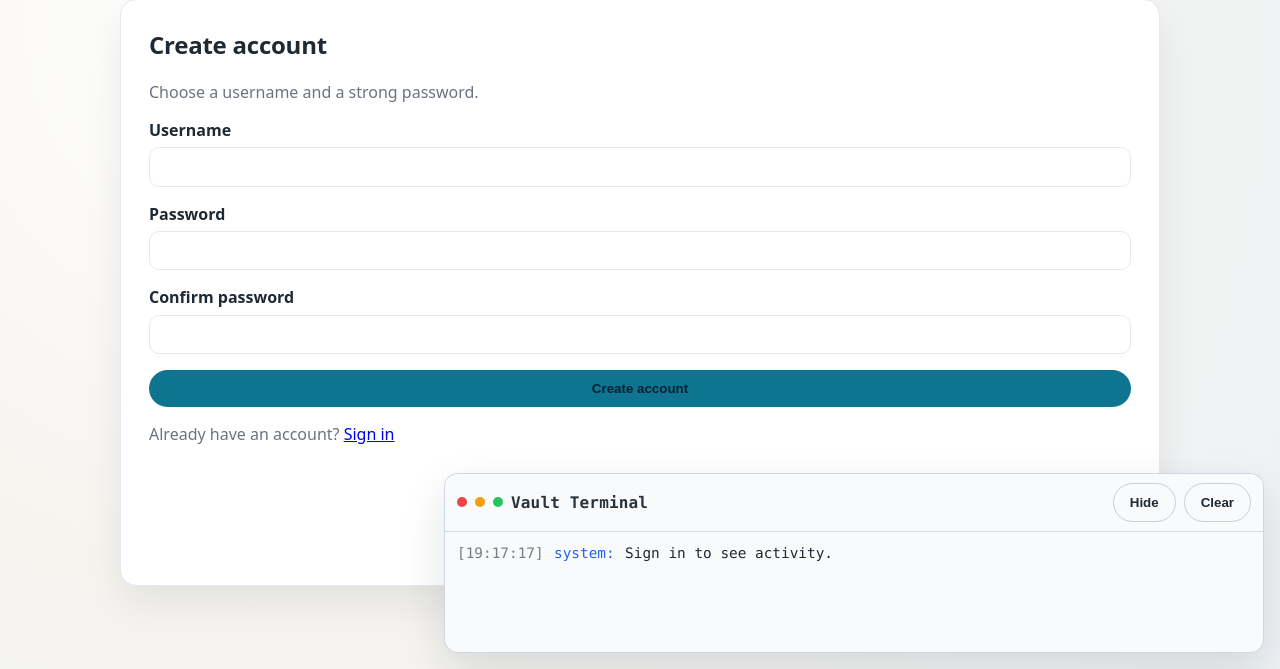
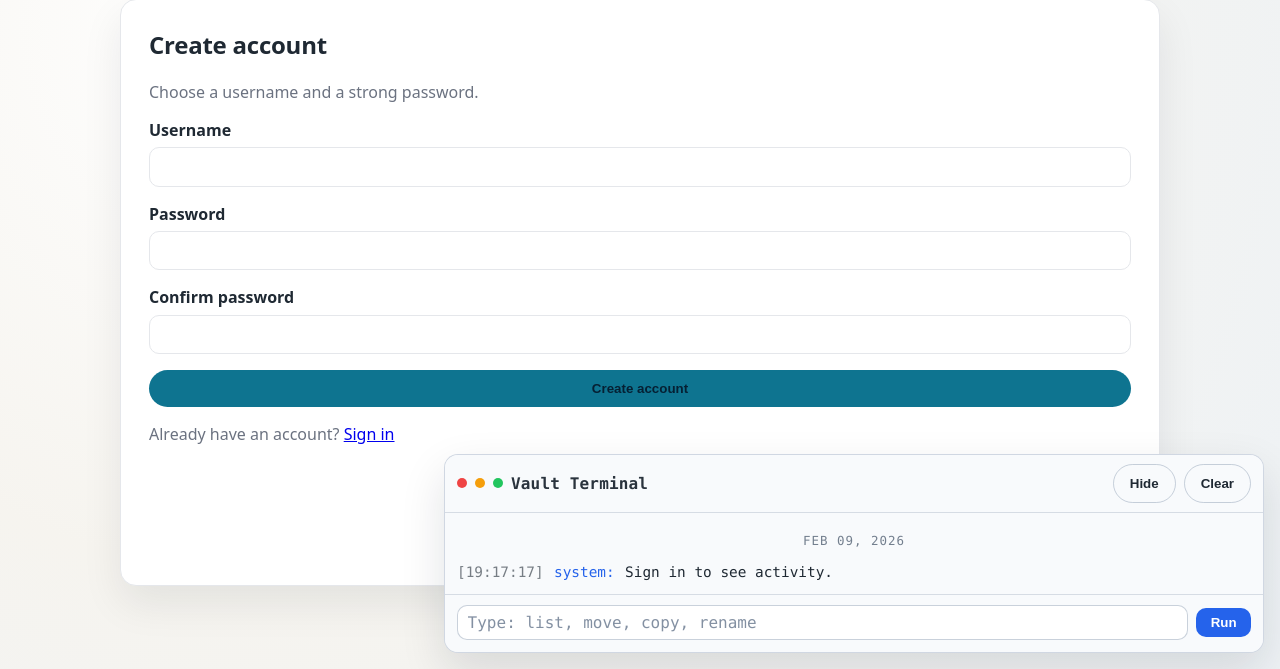
Before and after one commit to NickCarreiro/CNUCapstone, a FastAPI app: page /ui/register in a window 1280 px wide. Shown: the part 131-800 px from the top of the page. Run offline with FastAPI, Linux system fonts and the light colour scheme.

Commit message:
upgrading terminal

```diff
--- a/app/main.py
+++ b/app/main.py
@@ -1,3 +1,5 @@
+import logging
+
 from fastapi import FastAPI
 from fastapi.staticfiles import StaticFiles
 
@@ -6,6 +8,18 @@ from app.db_init import init_db
 from app.routers import auth, files, health, ui
 
 app = FastAPI(title=settings.app_name)
+
+class _AccessFilter(logging.Filter):
+    def filter(self, record: logging.LogRecord) -> bool:
+        args = getattr(record, "args", ())
+        if len(args) >= 3:
+            path = str(args[2])
+            if path.startswith("/ui/activity"):
+                return False
+        return True
+
+
+logging.getLogger("uvicorn.access").addFilter(_AccessFilter())
 
 @app.on_event("startup")
 def _startup():
--- a/static/style.css
+++ b/static/style.css
@@ -599,6 +599,10 @@ body[data-theme="dark"] .tree-file:hover {
   display: none;
 }
 
+.terminal[data-open="0"] .terminal-input {
+  display: none;
+}
+
 .terminal[data-max="1"] {
   left: 12px !important;
   top: 12px !important;
@@ -664,12 +668,64 @@ body[data-theme="dark"] .tree-file:hover {
   border-color: rgba(148, 163, 184, 0.5);
 }
 
+.terminal[data-theme="light"] .terminal-input {
+  background: rgba(248, 250, 252, 0.95);
+  border-top: 1px solid rgba(148, 163, 184, 0.35);
+}
+
+.terminal[data-theme="light"] .terminal-input input {
+  background: #ffffff;
+  border: 1px solid rgba(148, 163, 184, 0.5);
+  color: #1f2933;
+}
+
+.terminal[data-theme="light"] .terminal-input input::placeholder {
+  color: rgba(100, 116, 139, 0.8);
+}
+
 .terminal-body {
   max-height: 280px;
   overflow: auto;
   padding: 0.75rem;
   display: grid;
   gap: 0.3rem;
+}
+
+.terminal-input {
+  display: flex;
+  gap: 0.5rem;
+  align-items: center;
+  padding: 0.6rem 0.75rem 0.75rem;
+  border-top: 1px solid rgba(148, 163, 184, 0.18);
+  background: rgba(15, 23, 42, 0.85);
+}
+
+.terminal-input input {
+  flex: 1;
+  background: rgba(15, 23, 42, 0.6);
+  border: 1px solid rgba(148, 163, 184, 0.35);
+  color: #e2e8f0;
+  padding: 0.45rem 0.6rem;
+  border-radius: 10px;
+  font-family: inherit;
+}
+
+.terminal-input input::placeholder {
+  color: rgba(148, 163, 184, 0.7);
+}
+
+.terminal-input button {
+  border-radius: 10px;
+  background: #2563eb;
+  color: white;
+  border: none;
+  padding: 0.45rem 0.9rem;
+  font-weight: 600;
+  cursor: pointer;
+}
+
+.terminal-input button:hover {
+  background: #1d4ed8;
 }
 
 .terminal .resize-handle {
@@ -718,6 +774,16 @@ body[data-theme="dark"] .tree-file:hover {
   line-height: 1.35;
 }
 
+.terminal-line.terminal-date {
+  grid-template-columns: 1fr;
+  text-align: center;
+  font-size: 0.78rem;
+  text-transform: uppercase;
+  letter-spacing: 0.08em;
+  color: rgba(148, 163, 184, 0.75);
+  margin: 0.5rem 0;
+}
+
 .terminal-ts {
   color: rgba(226, 232, 240, 0.6);
 }
@@ -753,6 +819,10 @@ body[data-theme="dark"] .tree-file:hover {
 .terminal[data-theme="light"] .terminal-line.level-success .terminal-msg { color: #065f46; }
 .terminal[data-theme="light"] .terminal-line.level-warn .terminal-msg { color: #92400e; }
 .terminal[data-theme="light"] .terminal-line.level-error .terminal-msg { color: #7f1d1d; }
+
+.terminal[data-theme="light"] .terminal-line.terminal-date {
+  color: rgba(71, 85, 105, 0.75);
+}
 
 .terminal-fab {
   position: fixed;
--- a/templates/base.html
+++ b/templates/base.html
@@ -73,6 +73,10 @@
         </div>
       </div>
       <div class="terminal-body" id="pfvTerminalBody" role="log" aria-live="polite" aria-relevant="additions"></div>
+      <form class="terminal-input" id="pfvTerminalForm">
+        <input type="text" id="pfvTerminalCommand" name="command" placeholder="Type: list, move, copy, rename" autocomplete="off" />
+        <button type="submit">Run</button>
+      </form>
       <span class="resize-handle handle-e" data-resize="e"></span>
       <span class="resize-handle handle-w" data-resize="w"></span>
       <span class="resize-handle handle-n" data-resize="n"></span>
@@ -92,6 +96,8 @@
         const maxDot = document.getElementById("pfvTerminalMaximize");
         const fab = document.getElementById("pfvTerminalFab");
         const tab = document.getElementById("pfvTerminalTab");
+        const termForm = document.getElementById("pfvTerminalForm");
+        const termCommand = document.getElementById("pfvTerminalCommand");
         if (!term || !body || !toggleBtn || !clearBtn || !closeDot || !minDot || !maxDot || !fab || !tab) return;
 
         const openStored = localStorage.getItem("pfv-terminal-open");
@@ -268,7 +274,27 @@
           }
         }
 
+        function fmtDate(iso) {
+          try {
+            const d = new Date(iso);
+            return d.toLocaleDateString([], { year: "numeric", month: "short", day: "2-digit" });
+          } catch {
+            return "";
+          }
+        }
+
+        let lastDateLabel = "";
+
         function appendEvent(evt) {
+          const dateLabel = fmtDate(evt.ts || new Date().toISOString());
+          if (dateLabel && dateLabel !== lastDateLabel) {
+            const divider = document.createElement("div");
+            divider.className = "terminal-line terminal-date";
+            divider.textContent = dateLabel;
+            body.appendChild(divider);
+            lastDateLabel = dateLabel;
+          }
+
           const line = document.createElement("div");
           line.className = `terminal-line level-${(evt.level || "INFO").toLowerCase()}`;
 
@@ -291,6 +317,58 @@
             body.scrollTop = body.scrollHeight;
           }
         }
+
+        termForm?.addEventListener("submit", async (e) => {
+          e.preventDefault();
+          const raw = termCommand?.value || "";
+          if (!raw.trim()) return;
+          appendEvent({ level: "INFO", action: "cmd", message: raw });
+          if (termCommand) termCommand.value = "";
+          try {
+            const res = await fetch("/ui/terminal", {
+              method: "POST",
+              headers: { "Content-Type": "application/x-www-form-urlencoded" },
+              body: new URLSearchParams({ command: raw }),
+            });
+            const data = await res.json();
+            if (!res.ok) {
+              appendEvent({ level: "ERROR", action: "cmd", message: data.detail || "Command failed" });
+            } else {
+              appendEvent({ level: "SUCCESS", action: "cmd", message: data.message || "OK" });
+            }
+          } catch {
+            appendEvent({ level: "ERROR", action: "cmd", message: "Terminal command failed to send." });
+          }
+        });
+
+        termCommand?.addEventListener("keydown", async (e) => {
+          if (e.key !== "Tab") return;
+          e.preventDefault();
+          const value = termCommand.value;
+          const parts = value.split(/\s+/);
+          if (parts.length === 0) return;
+          const current = parts[parts.length - 1] || "";
+          try {
+            const res = await fetch(`/ui/terminal/suggest?prefix=${encodeURIComponent(current)}`, {
+              cache: "no-store",
+              credentials: "same-origin",
+            });
+            const data = await res.json();
+            const suggestions = data.suggestions || [];
+            if (suggestions.length === 1) {
+              parts[parts.length - 1] = suggestions[0];
+              termCommand.value = parts.join(" ") + (suggestions[0].endsWith("/") ? "" : " ");
+            } else if (suggestions.length > 1) {
+              appendEvent({
+                level: "INFO",
+                action: "suggest",
+                message: suggestions.join("  "),
+              });
+            }
+          } catch {
+            appendEvent({ level: "ERROR", action: "suggest", message: "Autocomplete failed." });
+          }
+        });
 
         let afterId = Number(sessionStorage.getItem("pfv-terminal-after") || 0);
         let signInNotified = false;
```
Also changed, not shown: app/routers/ui.py (+139 -0 lines).
